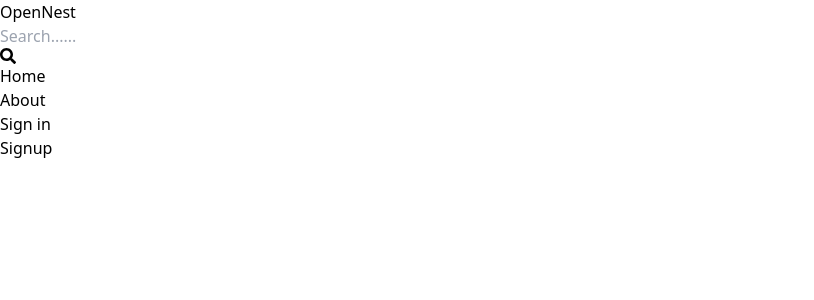
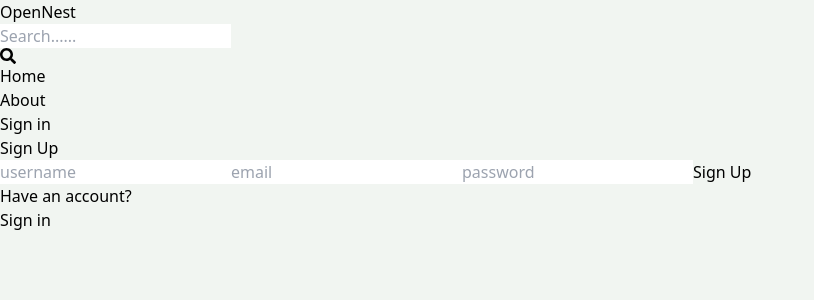
Before and after one commit to Aabrity/open-nest-Frontend, a React (Vite) app: page /sign-up in a window 1280 px wide. Shown: the top 300 px of the page, without its empty margins (0-814 px from the left). Built offline with nearby package versions, Linux system fonts and the light colour scheme.

Commit message:
signup ui

```diff
--- a/src/index.css
+++ b/src/index.css
@@ -1,3 +1,7 @@
 @tailwind base;
 @tailwind components;
 @tailwind utilities;
+
+body{
+   background-color: rgb(241,245,241);
+}
--- a/src/pages/SignUp.jsx
+++ b/src/pages/SignUp.jsx
@@ -1,7 +1,44 @@
-import React from 'react'
+import { useState } from 'react';
+import { Link, useNavigate } from 'react-router-dom';
+
 
 export default function SignUp() {
+
   return (
-    <div>Signup</div>
-  )
+    <div className='p-3 max-w-lg mx-auto'>
+      <h1 className='text-3xl text-center font-semibold my-7'>Sign Up</h1>
+      <form  className='flex flex-col gap-4'>
+        <input
+          type='text'
+          placeholder='username'
+          className='border p-3 rounded-lg'
+          id='username'
+        />
+        <input
+          type='email'
+          placeholder='email'
+          className='border p-3 rounded-lg'
+          id='email'
+        />
+        <input
+          type='password'
+          placeholder='password'
+          className='border p-3 rounded-lg'
+          id='password'
+        />
+
+        <button
+          className='bg-slate-700 text-white p-3 rounded-lg uppercase hover:opacity-95 disabled:opacity-80'
+        >
+         Sign Up
+        </button>
+      </form>
+      <div className='flex gap-2 mt-5'>
+        <p>Have an account?</p>
+        <Link to={'/sign-in'}>
+          <span className='text-blue-700'>Sign in</span>
+        </Link>
+      </div>
+    </div>
+  );
 }
```
